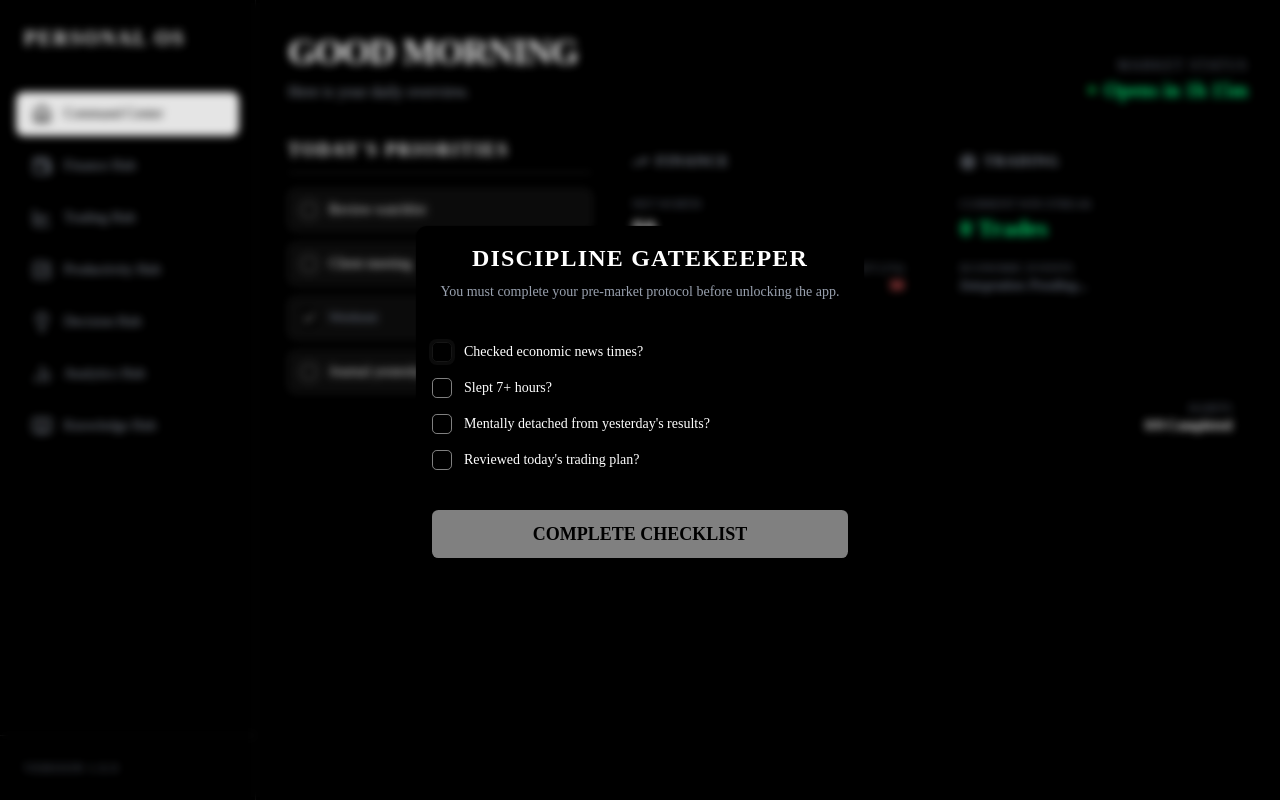
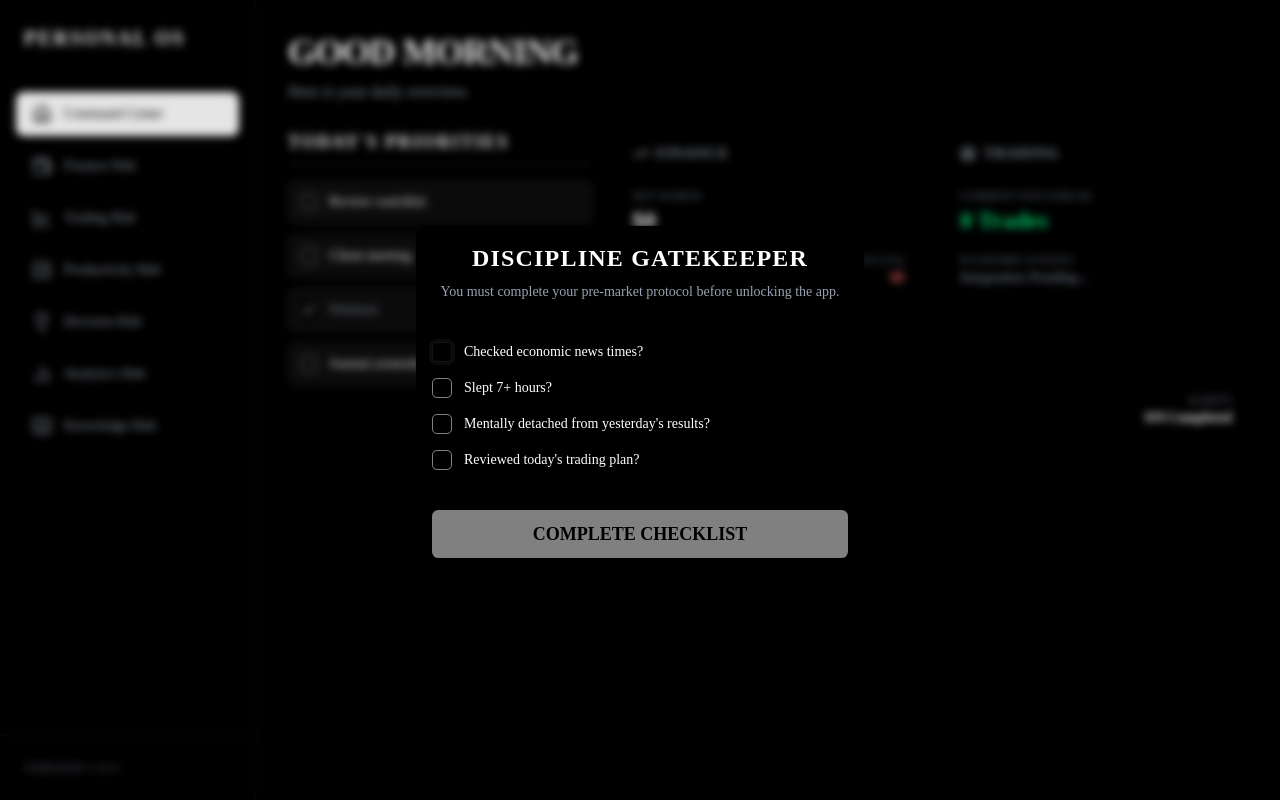
Before and after one commit to jdeept/Personal-Superapp, a Next.js app: page / in a window 1280 px wide. Built offline with nearby package versions, Linux system fonts and the light colour scheme; no server answers; the database is empty.

Commit message:
fix: Removed unused market status component

```diff
--- a/src/components/core/CommandCenter.tsx
+++ b/src/components/core/CommandCenter.tsx
@@ -69,17 +69,10 @@ export function CommandCenter() {
   return (
     <div className="space-y-8 animate-in fade-in duration-500">
 
-      <div className="flex justify-between items-end">
+      <div className="mb-6">
         <div>
           <h2 className="text-4xl font-bold uppercase tracking-tight">Good Morning</h2>
           <p className="text-gray-400 mt-2">Here is your daily overview.</p>
-        </div>
-        <div className="text-right">
-          <p className="text-sm text-gray-500 uppercase tracking-widest">Market Status</p>
-          <p className="text-xl font-bold flex items-center justify-end gap-2 text-green-400">
-            <span className="h-2 w-2 rounded-full bg-green-500 animate-pulse"></span>
-            Opens in 1h 15m
-          </p>
         </div>
       </div>
 
```
